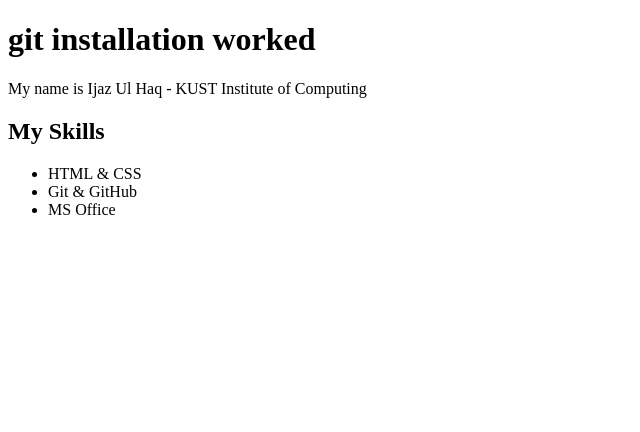
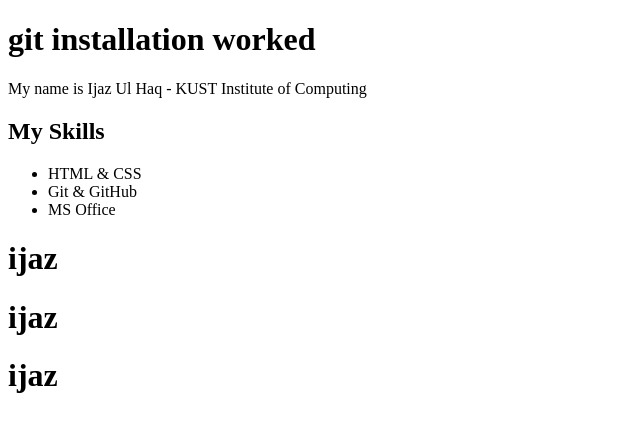
Before and after one commit to ijazulhaq664/lab6, a plain HTML site: page index.html in a window 1280 px wide. Shown: the whole page, without its empty margins (0-640 px from the left). Drawn offline with Linux system fonts and the light colour scheme.

Commit message:
update my work success

```diff
--- a/index.html
+++ b/index.html
@@ -15,5 +15,8 @@
         <li>Git & GitHub</li>
         <li>MS Office</li>
     </ul>
+    <h1>ijaz</h1>
+     <h1>ijaz</h1>
+      <h1>ijaz</h1>
 </body>
 </html>
```
